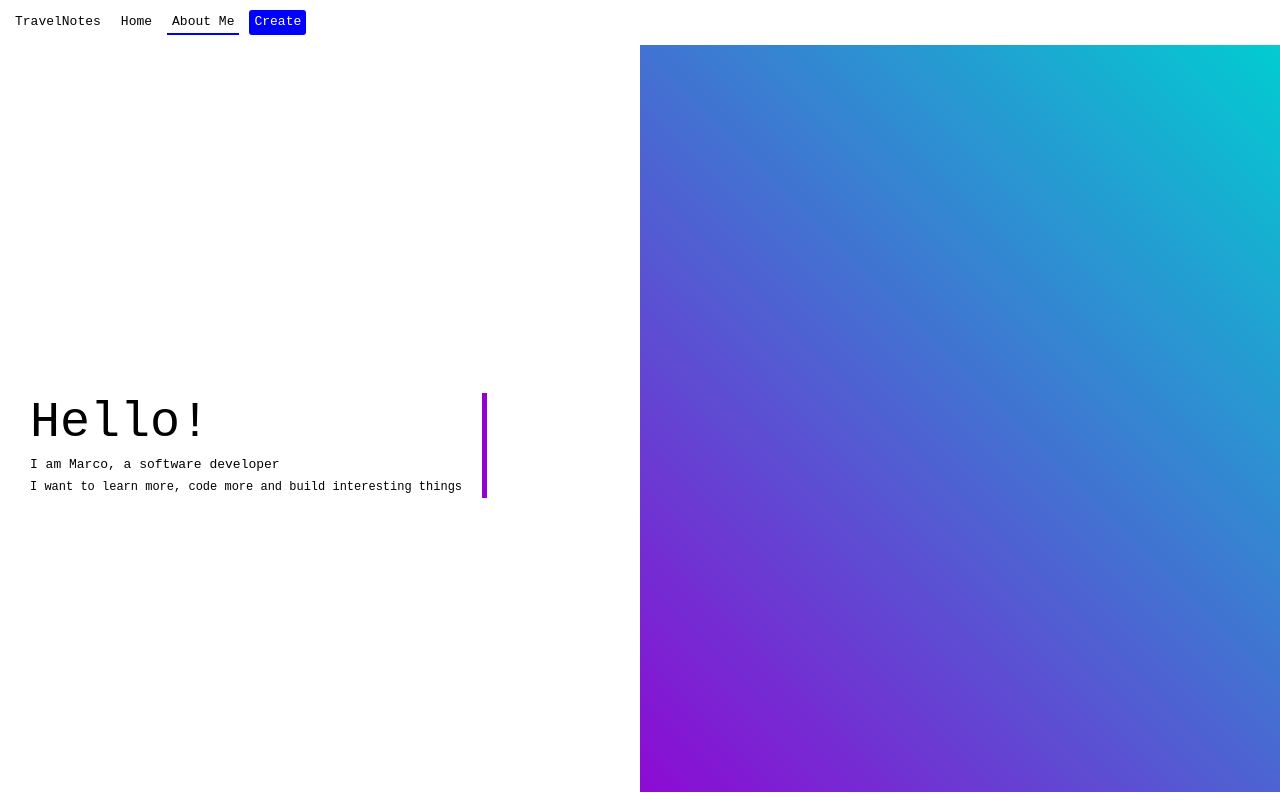
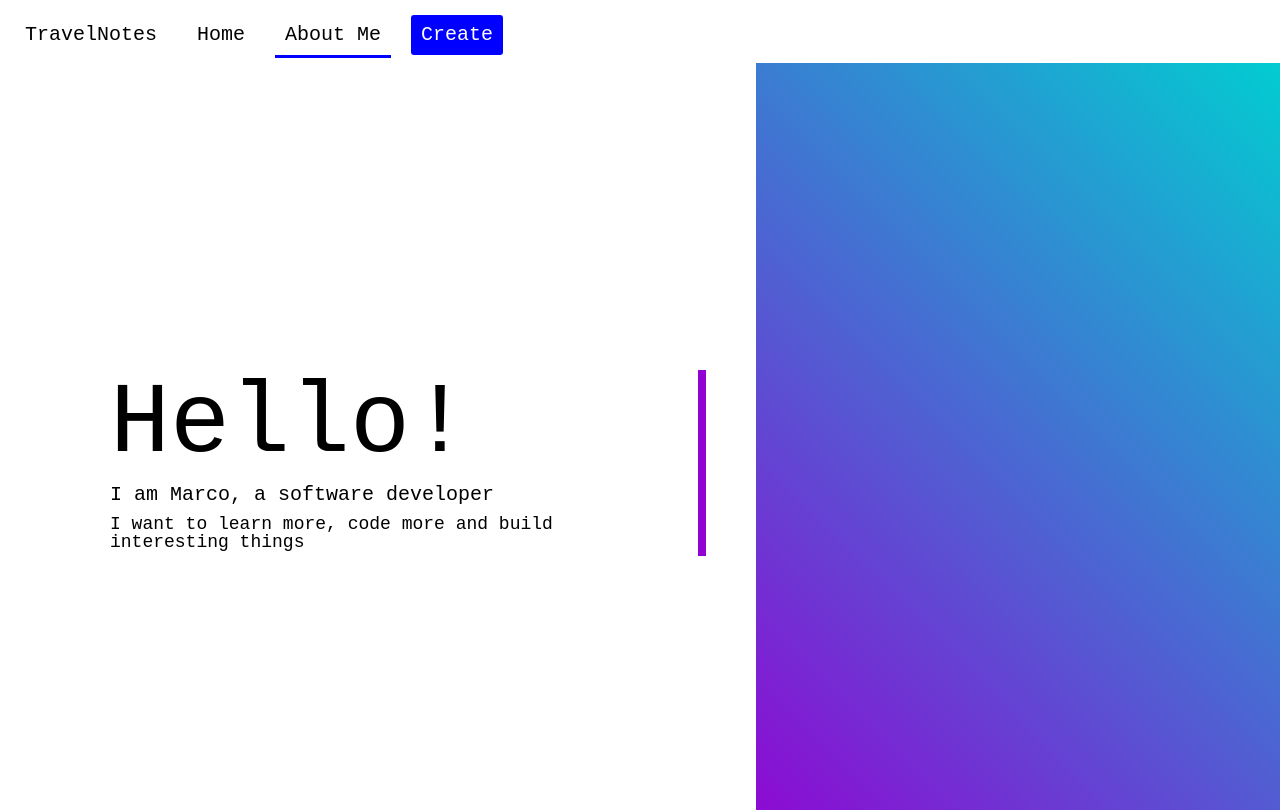
Before and after one commit to marcopolo1124/markdownBlog, a SvelteKit app: page /about-me in a window 1280 px wide. Built offline with nearby package versions, Linux system fonts and the light colour scheme.

Commit message:
font-size adjustments

```diff
--- a/src/components/ArticleEditor.svelte
+++ b/src/components/ArticleEditor.svelte
@@ -53,10 +53,11 @@
 	}
 
 	#title-input {
-		font-size: 24px;
+		font-size: 3.994rem;
 	}
 
 	textarea {
 		min-height: 70vh;
+		font-size: 1rem
 	}
 </style>
--- a/src/components/Card.svelte
+++ b/src/components/Card.svelte
@@ -14,7 +14,7 @@
 <div class="card">
 	<a href={`/article/${slug}`}>
 		<div class="info-container">
-			<h2 class="card-title">{title}</h2>
+			<h3 class="card-title">{title}</h3>
 			<p class="muted">{new Date(createdAt).toLocaleDateString()}</p>
 			<MarkdownContainer source={markdown}/>
 		</div>
@@ -35,6 +35,37 @@
 		border-radius: 5px;
 	}
 
+	h1,
+        .retro-h1 {
+            margin-top: 0;
+            font-size: 3.998rem;
+        }
+
+        h2,
+        .retro-h2 {
+            font-size: 2.827rem;
+        }
+
+        h3,
+        .retro-h3 {
+            font-size: 1.999rem;
+        }
+
+        h4,
+        .retro-h4 {
+            font-size: 1.414rem;
+        }
+
+        h5,
+        .retro-h5 {
+            font-size: 1.121rem;
+        }
+
+        h6,
+        .retro-h6 {
+            font-size: .88rem;
+        }
+
 	/* .card:before {
 		content:'';
 		width: 100%;
@@ -45,7 +76,7 @@
 	} */
 
 	.muted {
-		font-size: 0.7rem;
+		font-size: 1rem;
 	}
 
 	.card a {
--- a/src/components/Navbar.svelte
+++ b/src/components/Navbar.svelte
@@ -48,14 +48,16 @@
     }
 
     .navbutton:hover {
-        border-bottom: 2px solid gray;
+        border-bottom: 3px solid gray;
     }
 
     a {
-        padding: 5px;
+        padding: 10px;
         text-decoration: none;
         color: black;
-        margin: 5px;
+        margin: 10px;
+        margin-bottom: 0;
+        font-size: 20px;
     }
 
     .logo {
@@ -64,7 +66,7 @@
     }
 
     .active {
-        border-bottom: 2px solid blue;
+        border-bottom: 3px solid blue;
     }
 
     .link-button {
@@ -72,7 +74,7 @@
         color: white;
         border-radius: 3px;
         text-align: center;
-        height: 15px;
+        height: 20px;
     }
 
     .link-button:hover {
--- a/src/components/Timeline.svelte
+++ b/src/components/Timeline.svelte
@@ -8,7 +8,7 @@
 					<h4>University of Bath | Mathematics and Physics | 1st hons</h4>
 				</div>
 				<div>
-					<img src="uniOfBathLogo.png" alt="logo of the university of bath" width="70px" />
+					<img src="uniOfBathLogo.png" alt="logo of the university of bath" width="110px" />
 				</div>
 			</div>
 		</div>
@@ -20,7 +20,7 @@
 					<p>Created https interfaces to interact with test equipment</p>
 				</div>
 				<div>
-					<img src="3ADesignLogo.png" alt="logo of the 3Adesign" width="70px" />
+					<img src="3ADesignLogo.png" alt="logo of the 3Adesign" width="110px" />
 				</div>
 			</div>
 		</div>
@@ -35,7 +35,7 @@
 					<img
 						src="auroraEnergyResearchLogo.png"
 						alt="logo of the Aurora Energy Research"
-						width="70px"
+						width="110px"
 					/>
 				</div>
 			</div>
@@ -63,7 +63,7 @@
 		position: sticky;
 		color: white;
 		top: 40%;
-		font-size: 30px;
+		font-size: 55px;
 		margin-left: 5vw;
 		border-radius: 5px;
 		padding: 20px 5vw;
@@ -82,7 +82,7 @@
 	.timeline::after {
 		content: '';
 		position: absolute;
-		width: 6px;
+		width: 13px;
 		background-color: white;
 		top: 0;
 		bottom: 0;
@@ -92,7 +92,7 @@
 
 	/* Container around content */
 	.container {
-		padding: 10px 40px;
+		padding: 15px 50px;
 		position: relative;
 		background-color: inherit;
 		width: 40vw;
@@ -103,12 +103,12 @@
 	.container::after {
 		content: '';
 		position: absolute;
-		width: 20px;
-		height: 20px;
+		width: 26px;
+		height: 26px;
 		right: -17px;
 		background-color: #5a51d2;
-		border: 7px solid white;
-		top: 15px;
+		border: 10px solid white;
+		top: 28px;
 		border-radius: 50%;
 		z-index: 1;
 	}
@@ -122,29 +122,34 @@
 		content: ' ';
 		height: 0;
 		position: absolute;
-		top: 22px;
+		top: 35px;
 		width: 0;
 		z-index: 1;
-		left: 31px;
+		left: 37px;
 		border: medium solid white;
-		border-width: 10px 10px 10px 0;
+		border-width: 13px 13px 13px 0;
 		border-color: transparent white transparent transparent;
 	}
 
 	/* Fix the circle for containers on the right side */
 	.right::after {
-		left: -17px;
+		left: -19px;
 	}
 
 	h3 {
-		font-size: 20px;
-		padding: 5px 10px;
+		font-size: 35px;
+		padding: 8px 15px;
 	}
 
 	h4 {
-		font-size: 14px;
+		font-size: 24px;
 		color: grey;
-		padding: 5px 10px;
+		padding: 8px 15px;
+	}
+
+	p {
+		font-size: 20px;
+		padding: 8px 15px;
 	}
 
 	/* The actual content */
@@ -160,18 +165,18 @@
 
 	@media only screen and (max-width: 750px) {
 		.title {
-			font-size: 20px;
+			font-size: 40px;
 		}
 		h3 {
-			font-size: 13px;
+			font-size: 26px;
 		}
 
 		h4 {
-			font-size: 10px;
+			font-size: 20px;
 		}
 
 		p {
-			font-size: 8px;
+			font-size: 16px;
 		}
 
 		img {
--- a/src/routes/about-me/+page.svelte
+++ b/src/routes/about-me/+page.svelte
@@ -13,7 +13,7 @@
 	import GitHubIcon from '~icons/mdi/github';
 	import Timeline from '../../components/Timeline.svelte';
 
-	let iconSize = '50px';
+	let iconSize = '85px';
 </script>
 
 <div id="about-me-container">
@@ -72,7 +72,7 @@
 
 <style>
 	h1 {
-		font-size: 50px;
+		font-size: 100px;
 	}
 
 	.skill.container {
@@ -103,9 +103,9 @@
 		display: flex;
 		flex-direction: column;
 		justify-content: center;
-		padding: 0 10px;
-		margin: 0 10px;
-		border-right: 5px solid #9203d3;
+		padding: 0 50px;
+		margin: 0 50px;
+		border-right: 8px solid #9203d3;
 		/* height: 70px; */
 	}
 	#skills,
@@ -119,7 +119,7 @@
 	h2 {
 		/* color: white; */
 		font-weight: 700;
-		font-size: 27px;
+		font-size: 38px;
 		margin: 0 20px;
 		padding: 0 10px;
 		/* text-align: center; */
@@ -145,7 +145,7 @@
 		width: 20vw;
 		margin: 10px;
 		text-align: center;
-		height: 28vh;
+		height: 20vh;
 		padding: 20px 10px;
 		box-shadow: 10px 5px gray;
 		min-width: 150px;
@@ -172,7 +172,11 @@
 	}
 
 	p {
-		font-size: 12px;
+		font-size: 18px;
+	}
+
+	h3 {
+		font-size: 20px;
 	}
 
 	@media only screen and (max-width: 850px) {
--- a/src/routes/article/[slug]/+page.svelte
+++ b/src/routes/article/[slug]/+page.svelte
@@ -56,7 +56,7 @@
 	}
 
 	h1 {
-		font-size: 24px;
+		font-size: 3.994rem;
 	}
 
 	.container {
```
Also changed, not shown: src/components/MarkdownContainer.svelte (+8 -19 lines).
